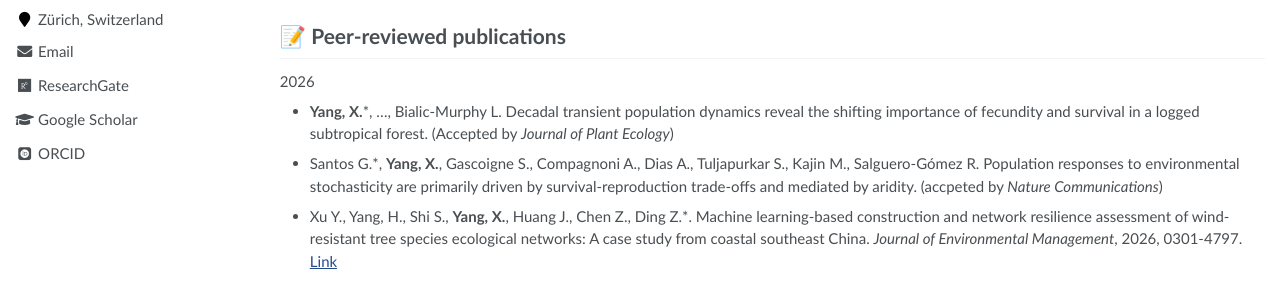
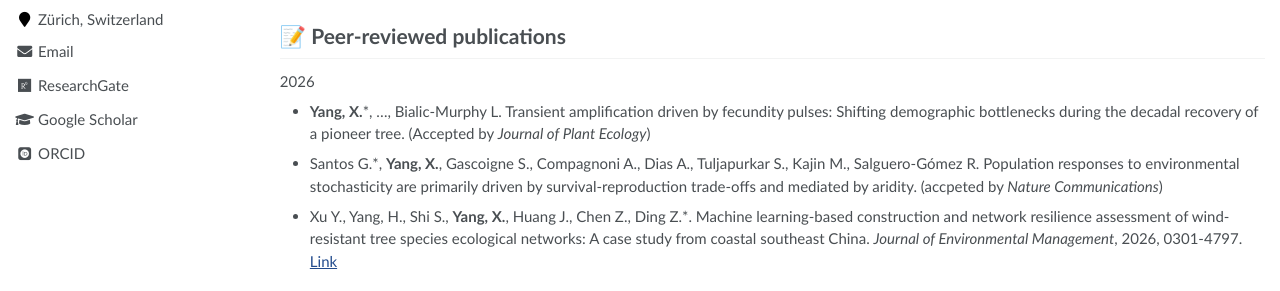
Before and after one commit to Xianyu-Yang/xianyu-yang.github.io, a Jekyll site: the page built from _pages/publications.md, in a window 1280 px wide and 900 px high. Shown: the part 345-636 px from the top of the window. Built offline with Jekyll 4.4.1, drawn with Linux system fonts in a browser that asks for light colours; some web fonts are replaced.

Commit message:
Update publications.md

```diff
--- a/_pages/publications.md
+++ b/_pages/publications.md
@@ -21,7 +21,7 @@ author_profile: true
 
 2026
 
--	**Yang, X.**\*, ..., Bialic-Murphy L. Decadal transient population dynamics reveal the shifting importance of fecundity and survival in a logged subtropical forest. (Accepted by _Journal of Plant Ecology_)
+-	**Yang, X.**\*, ..., Bialic-Murphy L. Transient amplification driven by fecundity pulses: Shifting demographic bottlenecks during the decadal recovery of a pioneer tree. (Accepted by _Journal of Plant Ecology_)
 
 -	Santos G.\*, **Yang, X.**, Gascoigne S., Compagnoni A., Dias A., Tuljapurkar S., Kajin M., Salguero-Gómez R. Population responses to environmental stochasticity are primarily driven by survival-reproduction trade-offs and mediated by aridity. (accpeted by _Nature Communications_)
 
```
